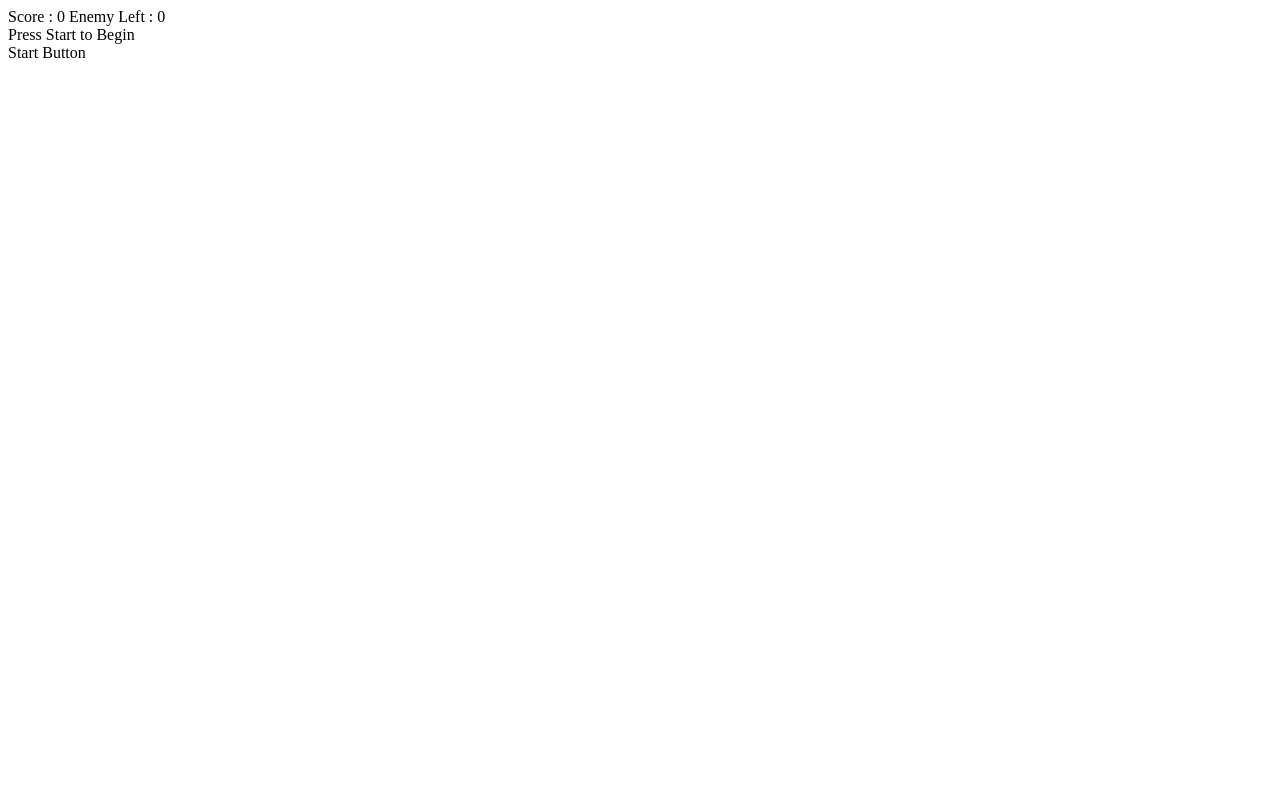
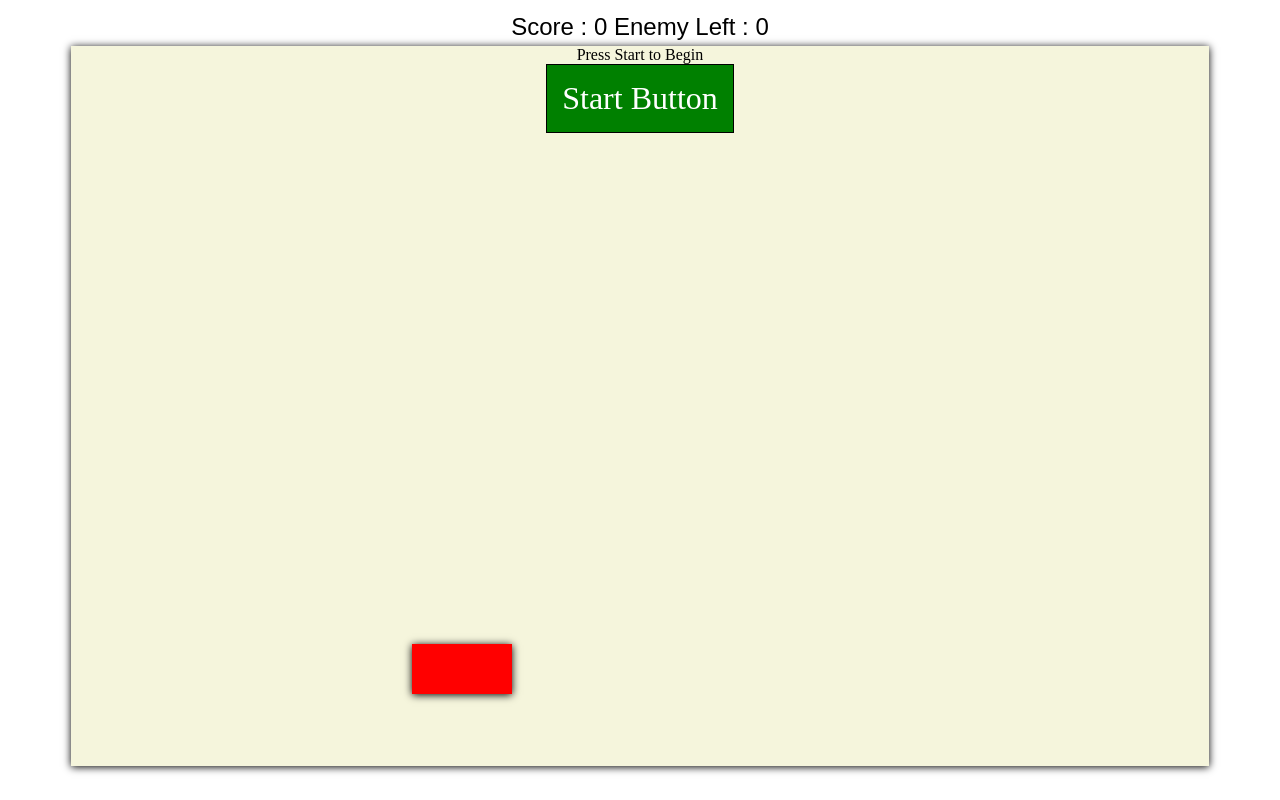
Before and after one commit to olegs7771/gameCatcher, a plain HTML site: page index.html in a window 1280 px wide. Drawn offline with Linux system fonts and the light colour scheme.

Commit message:
added listeners for future animation

```diff
--- a/index.html
+++ b/index.html
@@ -1,13 +1,49 @@
 <!DOCTYPE html>
 <html lang="en">
   <head>
+    <style>
+      .container {
+        position: relative;
+        height: 90vh;
+        width: 90%;
+        left: 5%;
+        background-color: beige;
+        box-shadow: 0px 1px 8px 0px black;
+        text-align: center;
+      }
+
+      .basket {
+        position: absolute;
+        height: 50px;
+        width: 100px;
+        bottom: 10%;
+        left: 30%;
+        background-color: red;
+        box-shadow: 0px 1px 8px 0px black;
+      }
+      .btn {
+        display: inline-block;
+        padding: 15px;
+        border: 1px solid black;
+        background-color: green;
+        color: white;
+        font-size: 2em;
+        text-align: center;
+      }
+      .topbar {
+        text-align: center;
+        padding: 5px;
+        font-family: sans-serif;
+        font-size: 1.5em;
+      }
+    </style>
     <meta charset="UTF-8" />
     <meta http-equiv="X-UA-Compatible" content="IE=edge" />
     <meta name="viewport" content="width=device-width, initial-scale=1.0" />
     <title>Document</title>
   </head>
   <body>
-    <div>
+    <div class="topbar">
       Score : <span class="score">0</span> Enemy Left :
       <span class="badLeft">0</span>
     </div>
@@ -22,6 +58,52 @@
       const badLeft = document.querySelector('.badLeft');
       const btn = document.querySelector('.btn');
       const basket = document.querySelector('.basket');
+      let keys = {
+        ArrowUp: false,
+        ArrowDown: false,
+        ArrowLeft: false,
+        ArrowRight: false,
+      };
+
+      btn.addEventListener('click', startGame);
+      document.addEventListener('keydown', pressKeyOn);
+      document.addEventListener('keyup', pressKeyOff);
+
+      function pressKeyOn(e) {
+        console.log(e.key);
+        e.preventDefault();
+        keys[e.key] = true;
+        console.log(keys);
+      }
+      function pressKeyOff(e) {
+        console.log(e.key);
+        e.preventDefault();
+        keys[e.key] = false;
+        console.log(keys);
+      }
+
+      let player = {
+        score: 0,
+        totalBad: 0,
+        inPlay: false, //when to stop/start the game
+        speed: 15,
+      };
+
+      function startGame() {
+        message.style.display = 'none';
+        btn.style.display = 'none';
+        player.score = 0;
+        player.totalBad = 10; // starting number
+        player.inPlay = true;
+        scoreupdate(); // update any time game starts
+        // Create Bad Guys
+        // Launch Animation
+      }
+
+      function scoreupdate() {
+        scoreOutput.textContent = player.score;
+        badLeft.textContent = player.totalBad;
+      }
     </script>
   </body>
 </html>
```
